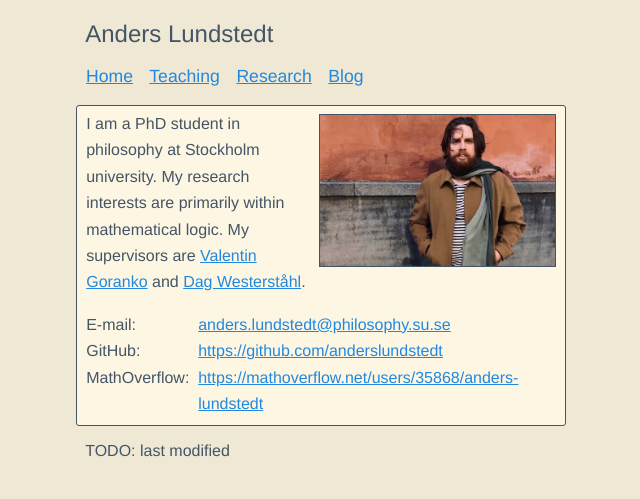
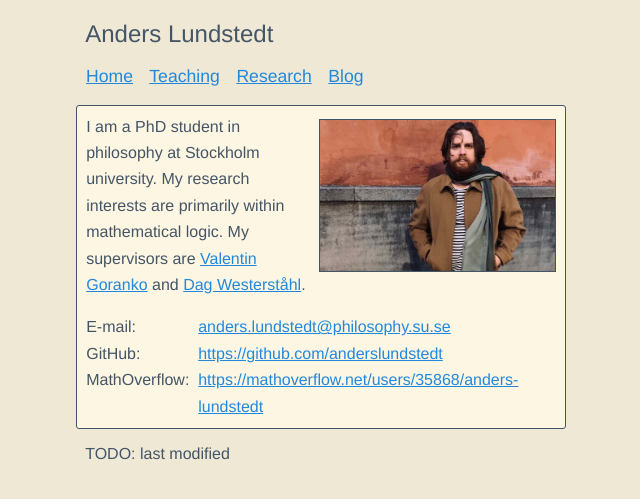
Before and after one commit to anderslundstedt/anderslundstedt.github.io, a Jekyll site: the page built from index.html, in a window 1280 px wide. Shown: the top 499 px of the page, without its empty margins (319-959 px from the left). Built offline with Jekyll 4.4.1, drawn with Linux system fonts in a browser that asks for light colours.

Commit message:
fix layout

```diff
--- a/css.css
+++ b/css.css
@@ -58,6 +58,7 @@ h1, h2, h3, h4, h5, h6, p, ul, li, table {
 }
 #me {
   float: right;
+  margin-top: 0.325em;
   margin-left: 1ch;
   border: 1px solid;
   width: 50%;
--- a/index.html
+++ b/index.html
@@ -2,15 +2,16 @@
 layout: default
 ---
 
-<img id="me" alt="Me in beard and scarf" src="/me.jpg" width="231" height="148">
-
-<p>
+<div>
+  <img id="me" alt="Me in beard and scarf" src="/me.jpg" width="231" height="148">
+  <p>
   I am a PhD student in philosophy at Stockholm university. My research
   interests are primarily within mathematical logic. My supervisors are
   <a href="https://www2.philosophy.su.se/goranko/">Valentin Goranko</a>
   and
   <a href="https://www.philosophy.su.se/english/research/our-researchers/faculty/dag-westerst%C3%A5hl-1.165620">Dag Westerståhl</a>.
-</p>
+  </p>
+</div>
 
 <table>
   <tr>
```
